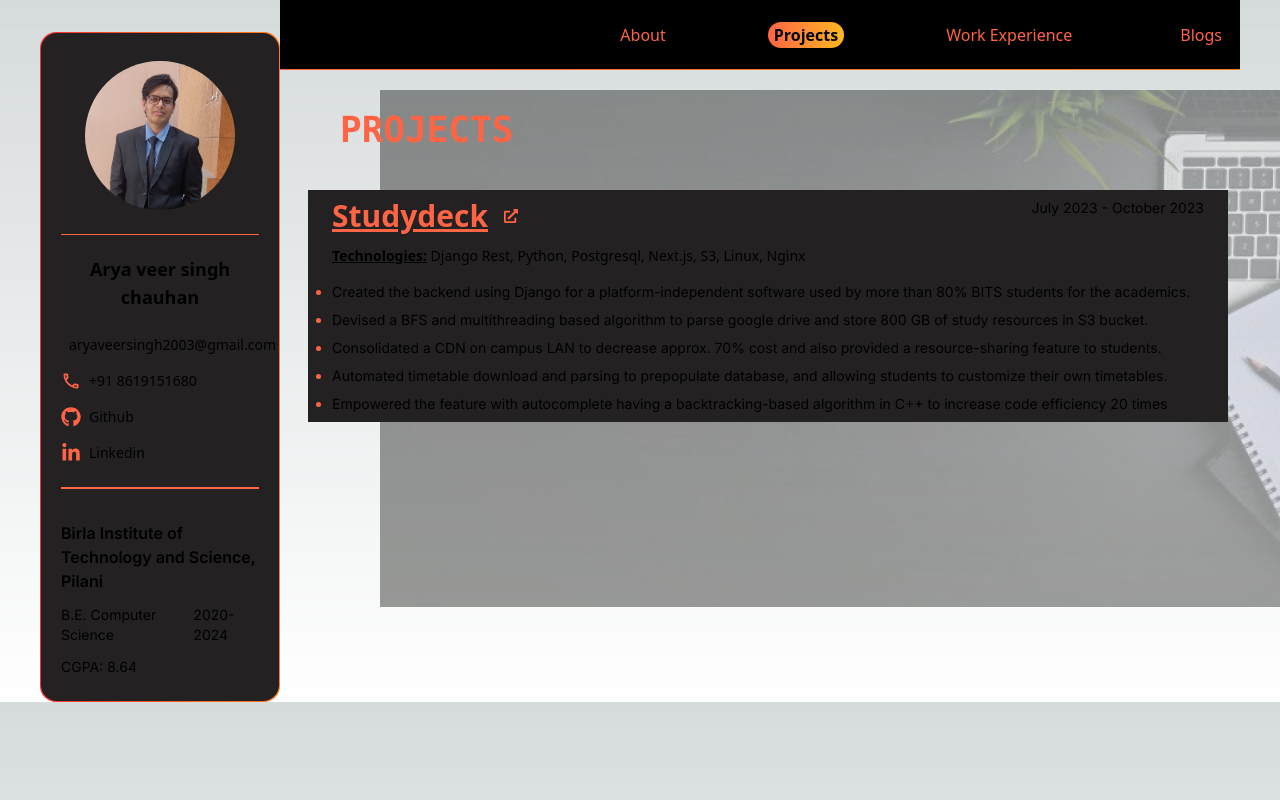
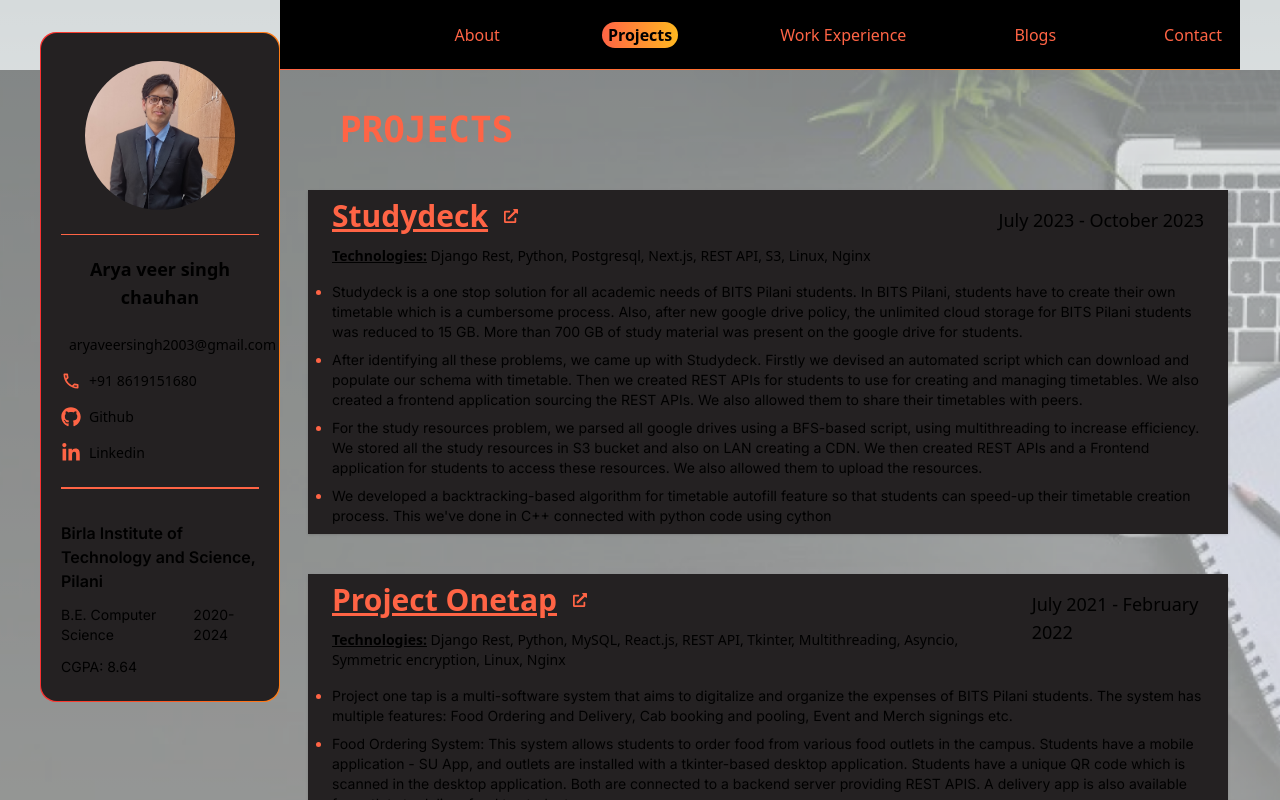
Before and after one commit to Arya-veer/Portfolio, a Next.js app: page / in a window 1280 px wide. Both pictures are taken after a click on the element "Projects". Shown: the top 800 px of the page. Built offline with nearby package versions, Linux system fonts and the light colour scheme.

Commit message:
Project added

```diff
--- a/src/app/layout.tsx
+++ b/src/app/layout.tsx
@@ -22,12 +22,12 @@ export default function RootLayout({
   return (
     <html lang="en">
       <body className={inter.className}>
-        <div className='flex px-10 h-full w-full '>
-          <Image src="/about/aboutbg.png" width={900} height={900} alt="background" className='absolute -z-50 top-0 right-0 mt-[130px] md:mt-[90px]'/>
-          <div className='w-1/5 h-full'>
+        <div className='flex lg:flex-row flex-col px-10 h-full w-full '>
+          <Image src="/about/aboutbg.png" quality={100} fill alt="background" className='absolute -z-50 top-0 right-0 mt-[130px] md:mt-[70px] md:bg-contain bg-cover'/>
+          <div className='lg:w-1/5 w-full h-full lg:block hidden'>
             <Sidebar />
           </div>
-          <div className='w-4/5 h-full'>
+          <div className='lg:w-4/5 w-full h-full'>
               {children}
           </div>
         </div>
--- a/src/app/page.tsx
+++ b/src/app/page.tsx
@@ -2,25 +2,37 @@
 
 import Navbar from '@/components/navbar'
 import { useState } from 'react'
-import Image from 'next/image'
 import Link from 'next/link'
 import { FaExternalLinkAlt } from "react-icons/fa";
+import { notFound } from 'next/navigation';
 
 const projects = [
     {
         "title": "Studydeck",
         "startDate": "July 2023",
         "endDate": "October 2023",
-        "techStack": ["Django Rest","Python","Postgresql","Next.js","S3","Linux","Nginx"],
+        "techStack": ["Django Rest","Python","Postgresql","Next.js","REST API","S3","Linux","Nginx"],
         "description": [
-            "Created the backend using Django for a platform-independent software used by more than 80% BITS students for the academics.",
-            "Devised a BFS and multithreading based algorithm to parse google drive and store 800 GB of study resources in S3 bucket.",
-            "Consolidated a CDN on campus LAN to decrease approx. 70% cost and also provided a resource-sharing feature to students.",
-            "Automated timetable download and parsing to prepopulate database, and allowing students to customize their own timetables.",
-            "Empowered the feature with autocomplete having a backtracking-based algorithm in C++ to increase code efficiency 20 times",
+            "Studydeck is a one stop solution for all academic needs of BITS Pilani students. In BITS Pilani, students have to create their own timetable which is a cumbersome process. Also, after new google drive policy, the unlimited cloud storage for BITS Pilani students was reduced to 15 GB. More than 700 GB of study material was present on the google drive for students.",
+            "After identifying all these problems, we came up with Studydeck. Firstly we devised an automated script which can download and populate our schema with timetable. Then we created REST APIs for students to use for creating and managing timetables. We also created a frontend application sourcing the REST APIs. We also allowed them to share their timetables with peers.",
+            "For the study resources problem, we parsed all google drives using a BFS-based script, using multithreading to increase efficiency. We stored all the study resources in S3 bucket and also on LAN creating a CDN. We then created REST APIs and a Frontend application for students to access these resources. We also allowed them to upload the resources.",
+            "We developed a backtracking-based algorithm for timetable autofill feature so that students can speed-up their timetable creation process. This we've done in C++ connected with python code using cython",
         ],
         "link": "https://studydeck.bits-sutechteam.org/"
-    }
+    },
+    {
+        "title": "Project Onetap",
+        "startDate": "July 2021",
+        "endDate": "February 2022",
+        "techStack": ["Django Rest","Python","MySQL","React.js","REST API", "Tkinter", "Multithreading","Asyncio","Symmetric encryption","Linux","Nginx"],
+        "description": [
+            "Project one tap is a multi-software system that aims to digitalize and organize the expenses of BITS Pilani students. The system has multiple features: Food Ordering and Delivery, Cab booking and pooling, Event and Merch signings etc.",
+            "Food Ordering System: This system allows students to order food from various food outlets in the campus. Students have a mobile application - SU App, and outlets are installed with a tkinter-based desktop application. Students have a unique QR code which is scanned in the desktop application. Both are connected to a backend server providing REST APIS. A delivery app is also available for outlets to deliver food to students.",
+            "Cab Booking and Pooling System: This system allows students to book cabs, pool cabs and also allows authorities to track them. Students use  SU App to book a cab and a vendor having Vendor app can see and take suitable actions. Also authorities have a web app to track all the cabs and to resolve any issues. All are connected to a backend server providing REST APIS to communicate among each other.",
+            "Event and Merch Signing System: This system allows students to sign up for events and buy merchandise. Students use SU App to sign up for events and buy merchandise. The various socities and departments use a web app to add events and merchandise. Later they use a different application to track the entry of students for billing purposes.",
+        ],
+        "link": "https://su-bitspilani.org/"
+    },
 ]
 
 
@@ -30,23 +42,22 @@ interface ProjectCardProps {
     endDate: string,
     techStack: string[],
     description: string[],
-
     link: string
 }
 
 function ProjectCard({title,startDate,endDate,techStack,description,link}:ProjectCardProps){
     return (
-        <div className="bg-two px-6 py-2 flex flex-col gap-4">
+        <div className="bg-two px-6 py-2 flex flex-col gap-4 text-sm shadow shadow-gray">
             <div className='flex flex-row justify-between'>
                 <div className='flex flex-col font-sans gap-3'>
                     <h2 className="text-3xl font-bold  text-three underline flex flex-row gap-4">
-                        {title} <FaExternalLinkAlt className='text-sm self-center'/>
+                        {title} <Link href={link} target="_blank" className='text-sm self-center hover:cursor-pointer hover:text-lg py-2'><FaExternalLinkAlt /></Link>
                     </h2>
                     <p className='text-sm'>
                         <span className='font-bold underline'> Technologies:</span>  {techStack.join(', ')}
                     </p>
                 </div>
-                <p className='text-sm'>
+                <p className='text-lg pt-2 font-sans'>
                     {startDate} - {endDate}
                 </p>
             </div>
@@ -170,7 +181,13 @@ export default function Page(){
                     ?
                     <Blogs />
                     :
-                    null
+                    page === 'contact'
+                    ?
+                    <div>
+                        Contact
+                    </div>
+                    :
+                    notFound()
             }
             </div>
         </div>
--- a/src/components/navbar.tsx
+++ b/src/components/navbar.tsx
@@ -8,9 +8,9 @@ interface NavbarProps {
 
 export default function Navbar({page,setPage}: NavbarProps){
     return (
-        <div className="md:h-[70px] h-[130px] w-full  pb-[1px] bg-gradient-to-r from-gr3 to-gr1b">
+        <div className="lg:h-[70px] h-[130px] w-full  pb-[1px] bg-gradient-to-r from-gr3 to-gr1b">
             <div className="h-full w-full  bg-[#000000]">
-                <div  className="flex flex-row gap-24 p-3 h-full self-end font-sans justify-end">
+                <div  className="flex lg:flex-row flex-col lg:gap-24 gap-2 p-3 h-full self-end font-sans justify-end">
                     <div className={`my-auto py-[1px] px-[6px] rounded-full  ${page == "about" ? "from-[#FF6445] bg-gradient-to-r to-[#ffb820] text-[#000000]  font-bold":"text-three"} hover:cursor-pointer`} onClick={()=>{setPage("about")}}>
                         About
                     </div>
@@ -23,6 +23,9 @@ export default function Navbar({page,setPage}: NavbarProps){
                     <div className={`my-auto py-[1px] px-[6px] rounded-full  ${page == "blogs" ? "from-[#FF6445] bg-gradient-to-r to-[#ffb820] text-[#000000] font-bold":"text-three"} hover:cursor-pointer`} onClick={()=>{setPage("blogs")}}>
                         Blogs
                     </div>
+                    <div className={`my-auto py-[1px] px-[6px] rounded-full  ${page == "contact" ? "from-[#FF6445] bg-gradient-to-r to-[#ffb820] text-[#000000] font-bold":"text-three"} hover:cursor-pointer`} onClick={()=>{setPage("contact")}}>
+                        Contact
+                    </div>
                 </div>
             </div>
         </div>
```
